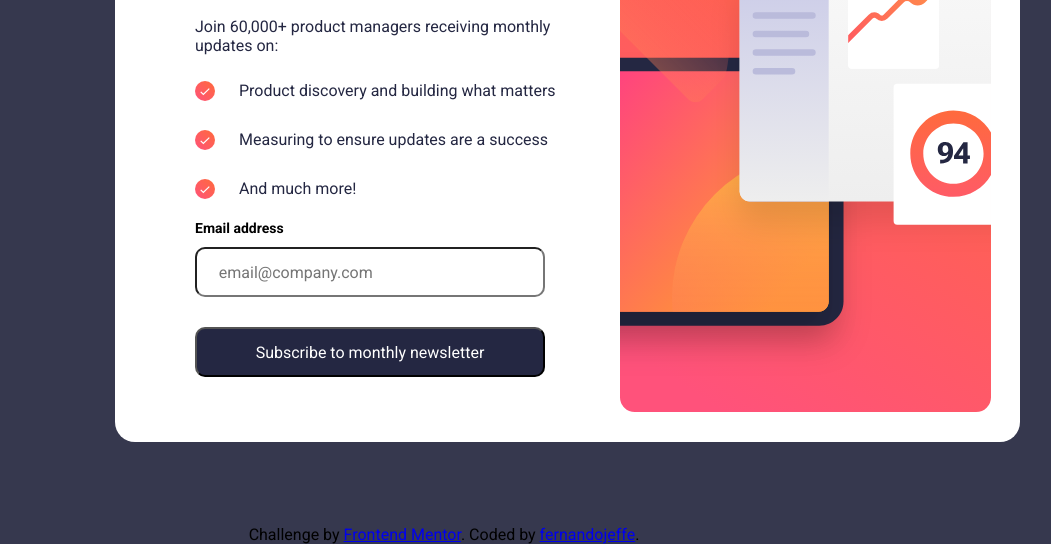
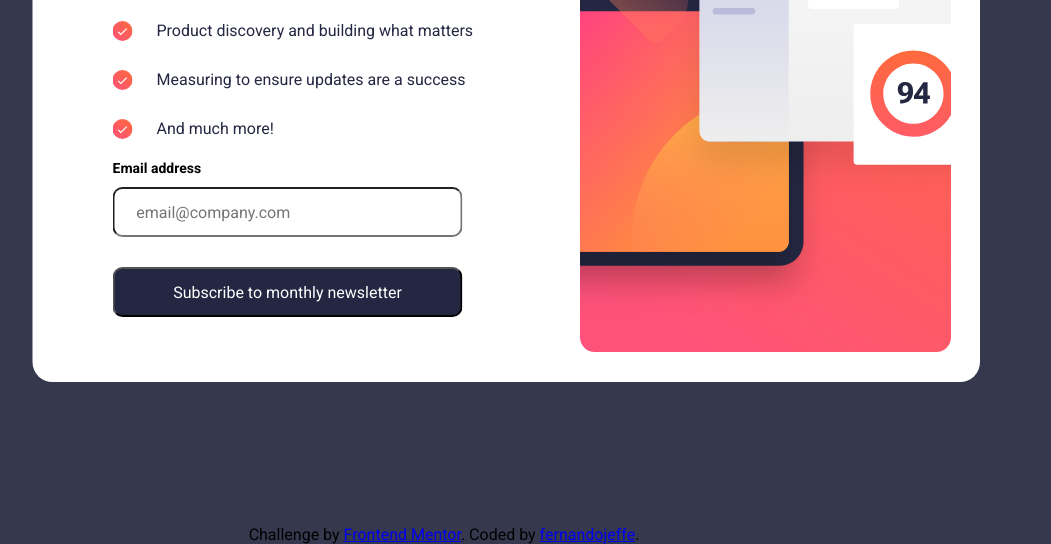
Before and after one commit to fernandojeffe/SiteCursoEmVideo, a plain HTML site: page frontrendMentor/newsletter-sign-up-with-success-message-main/index.html in a window 1280 px wide. Shown: the part 256-800 px from the top of the page, without its empty margins (140-1191 px from the left). Drawn offline with Linux system fonts and the light colour scheme.

Commit message:
Update style.css

```diff
--- a/frontrendMentor/newsletter-sign-up-with-success-message-main/style.css
+++ b/frontrendMentor/newsletter-sign-up-with-success-message-main/style.css
@@ -30,7 +30,7 @@ main{
     position: absolute;
     left: 50%;
     top: 20%;
-    transform: translate(-70%, 15%);
+    transform: translate(-85%, 5%);
     border-radius: 20px 0px 0px 20px ;
     background-color: hsl(0, 0%, 100%);
     height: 600px;
@@ -67,7 +67,7 @@ aside{
     position: absolute;
     left: 50%;
     top: 50%;
-    transform: translate(30%, 15%);
+    transform: translate(20%, 5%);
     height: 600px;
     width: 400px;
     border-radius: 0px 20px 20px 0px;
```
